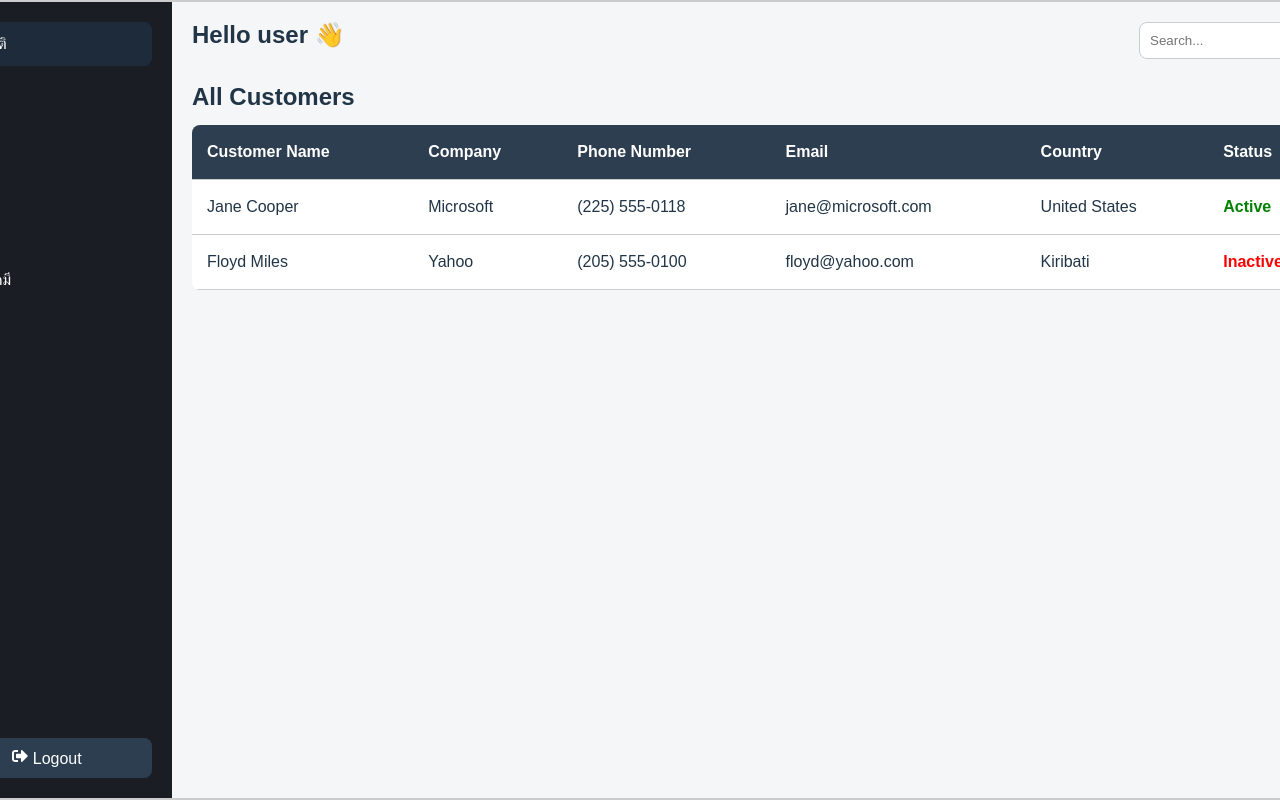
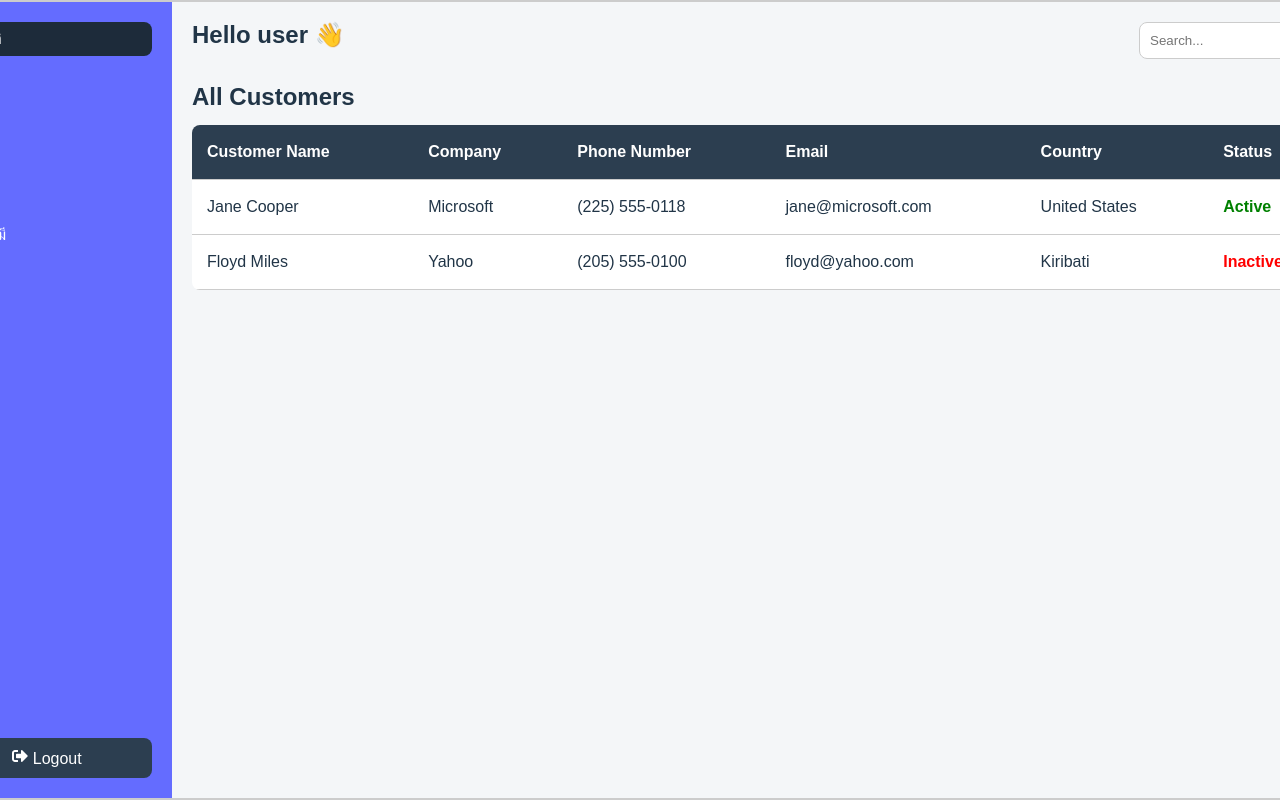
Before and after one commit to joozery/webappmo, a React (Vite) app in the folder frontend/: page /dashboard in a window 1280 px wide. Shown: the top 800 px of the page. Built offline with nearby package versions, Linux system fonts and the light colour scheme.

Commit message:
Updated CSS for sidebar and container, added spacing and border-radius

```diff
--- a/frontend/src/components/Dashboard.css
+++ b/frontend/src/components/Dashboard.css
@@ -16,7 +16,7 @@ body, html {
 }
 
 .sidebar {
-  background-color: #1a1d24;
+  background-color: #646cff;
   width: 250px;
   color: white;
   display: flex;
@@ -41,11 +41,11 @@ body, html {
   color: #ffffff;
   display: flex; /* แสดงไอคอนและข้อความในบรรทัดเดียวกัน */
   align-items: center;
-  padding: 10px;
+  padding: 5px;
 }
 
 .menu li a i {
-  margin-right: 10px; /* เพิ่มระยะห่างระหว่างไอคอนกับข้อความ */
+  margin-right: 20px; /* เพิ่มระยะห่างระหว่างไอคอนกับข้อความ */
 }
 
 .menu li a:hover {
```
